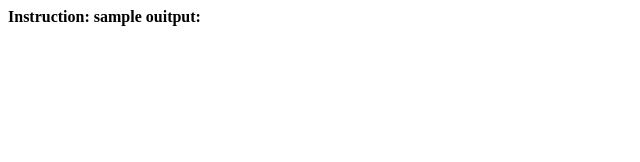
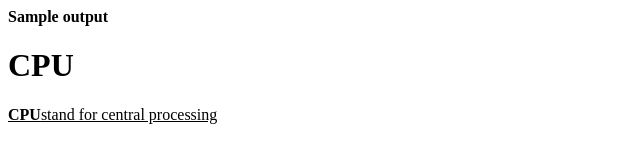
Before and after one commit to iamneo-production/ddcfeaafdffadaeccdfffebaeceaec, a website: page public/index.html in a window 1280 px wide. Shown: the whole page, without its empty margins (0-640 px from the left). Drawn offline with Linux system fonts and the light colour scheme.

Commit message:
Backup Commit

```diff
--- a/public/index.html
+++ b/public/index.html
@@ -1,4 +1,5 @@
 <himl>
     <body>
-        <p><b>Instruction:
-            sample ouitput:
+        <p><b> Sample output </b></p>
+        <h1>CPU</h1>
+        <p><u><b>CPU</b>stand for central processing</u></p>
```
